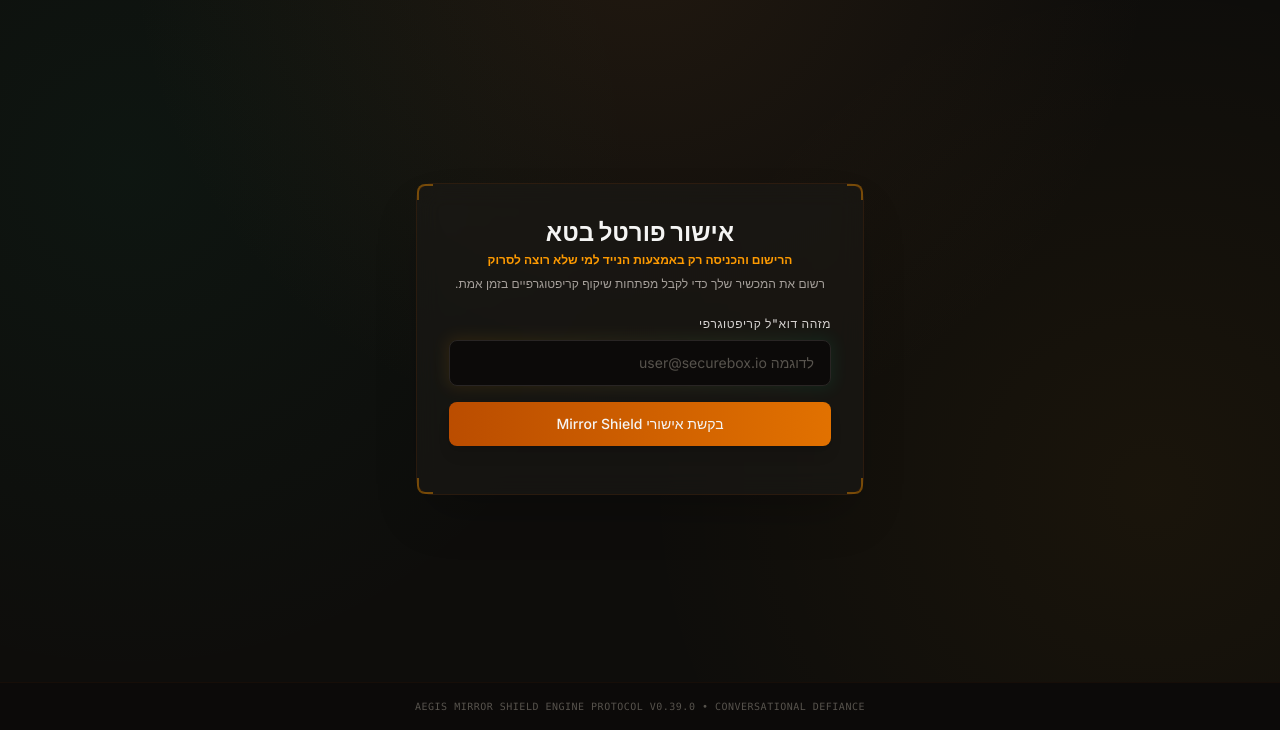
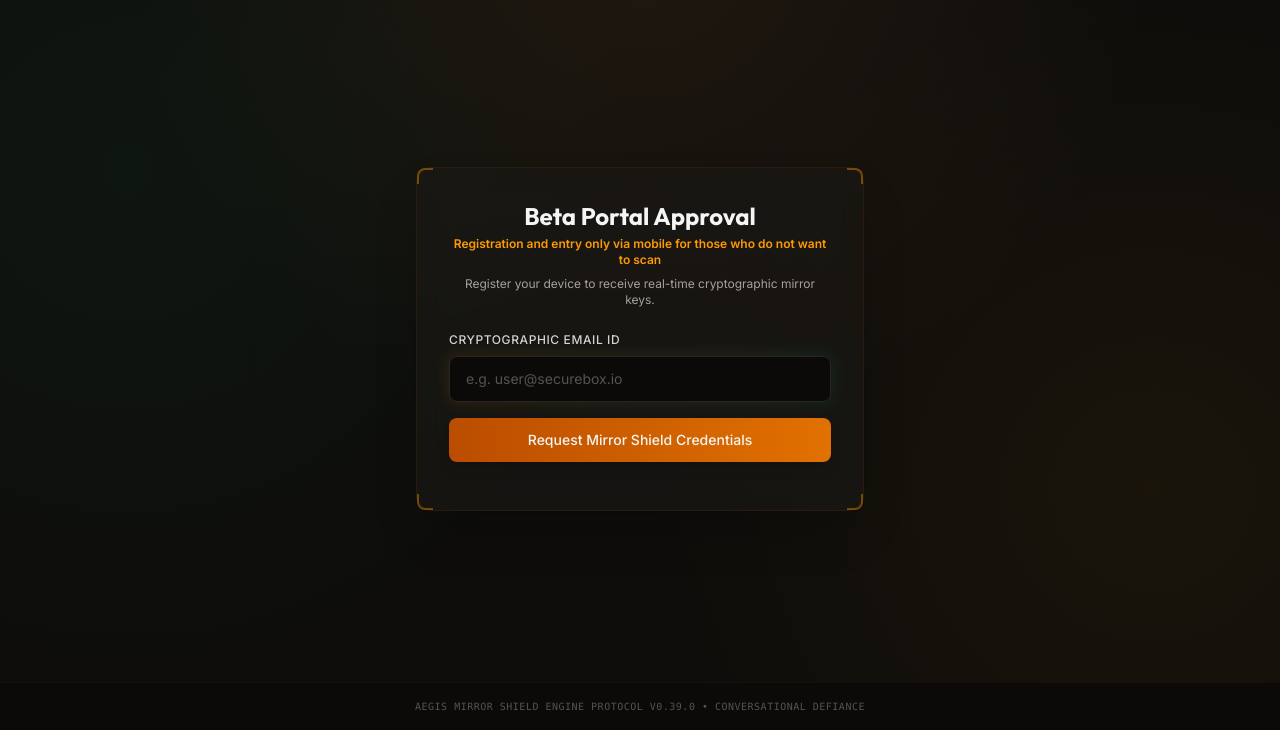
Before and after one commit to rafia22110/aegis-private, a plain HTML site: page src/ui/index.html in a window 1280 px wide. Both pictures are taken after a click on the button "Beta Portal". Shown: the part 70-800 px from the top of the page. Drawn offline with nearby package versions, Linux system fonts and the light colour scheme; a script that the page names is missing.

Commit message:
Update Beta Portal to English layout

```diff
--- a/src/ui/index.html
+++ b/src/ui/index.html
@@ -297,7 +297,7 @@
              class="w-full max-w-md mx-auto"
              x-cloak>
 
-            <div class="bg-stone-900/60 backdrop-blur-md border border-amber-900/20 p-8 rounded-2xl shadow-2xl relative text-right" dir="rtl">
+            <div class="bg-stone-900/60 backdrop-blur-md border border-amber-900/20 p-8 rounded-2xl shadow-2xl relative text-left" dir="ltr">
                 <!-- Glowing corner borders -->
                 <div class="absolute top-0 left-0 w-4 h-4 border-t-2 border-l-2 border-amber-500/40 rounded-tl-lg"></div>
                 <div class="absolute top-0 right-0 w-4 h-4 border-t-2 border-r-2 border-amber-500/40 rounded-tr-lg"></div>
@@ -305,32 +305,32 @@
                 <div class="absolute bottom-0 right-0 w-4 h-4 border-b-2 border-r-2 border-amber-500/40 rounded-br-lg"></div>
 
                 <div class="text-center mb-6">
-                    <h2 class="heading-font text-2xl font-bold text-stone-100">אישור פורטל בטא</h2>
-                    <p class="text-xs text-amber-500 mt-1 font-semibold">הרישום והכניסה רק באמצעות הנייד למי שלא רוצה לסרוק</p>
-                    <p class="text-xs text-stone-400 mt-2">רשום את המכשיר שלך כדי לקבל מפתחות שיקוף קריפטוגרפיים בזמן אמת.</p>
+                    <h2 class="heading-font text-2xl font-bold text-stone-100">Beta Portal Approval</h2>
+                    <p class="text-xs text-amber-500 mt-1 font-semibold">Registration and entry only via mobile for those who do not want to scan</p>
+                    <p class="text-xs text-stone-400 mt-2">Register your device to receive real-time cryptographic mirror keys.</p>
                 </div>
 
                 <!-- Registration Form using HTMX -->
                 <form hx-post="/api/register-test"
                       hx-swap="outerHTML"
                       hx-target="#form-result"
-                      class="space-y-4 text-right">
+                      class="space-y-4 text-left">
                     <div>
-                        <label for="email" class="block text-xs font-medium text-stone-300 uppercase tracking-wider mb-2 text-right">מזהה דוא"ל קריפטוגרפי</label>
+                        <label for="email" class="block text-xs font-medium text-stone-300 uppercase tracking-wider mb-2 text-left">Cryptographic Email ID</label>
                         <div class="relative group">
                             <div class="absolute -inset-0.5 bg-gradient-to-r from-amber-500 to-emerald-500 rounded-lg blur opacity-10 group-focus-within:opacity-30 transition duration-300"></div>
                             <input type="email"
                                    id="email"
                                    name="email"
                                    required
-                                   placeholder="לדוגמה user@securebox.io"
-                                   class="relative w-full px-4 py-3 bg-stone-950 border border-stone-800 rounded-lg text-stone-100 placeholder-stone-600 focus:outline-none focus:border-amber-500/50 focus:ring-1 focus:ring-amber-500/30 text-sm transition duration-150 text-right">
+                                   placeholder="e.g. user@securebox.io"
+                                   class="relative w-full px-4 py-3 bg-stone-950 border border-stone-800 rounded-lg text-stone-100 placeholder-stone-600 focus:outline-none focus:border-amber-500/50 focus:ring-1 focus:ring-amber-500/30 text-sm transition duration-150 text-left">
                         </div>
                     </div>
 
                     <button type="submit"
                             class="w-full py-3 px-4 bg-gradient-to-r from-amber-700 to-amber-600 hover:from-amber-600 hover:to-amber-500 text-stone-100 font-medium text-sm rounded-lg shadow-lg hover:shadow-amber-500/10 active:scale-[0.99] transition duration-150 cursor-pointer">
-                        בקשת אישורי Mirror Shield
+                        Request Mirror Shield Credentials
                     </button>
                 </form>
 
```
Also changed, not shown: 1 other file.
